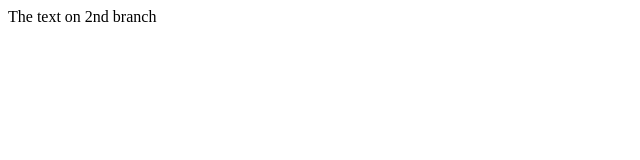
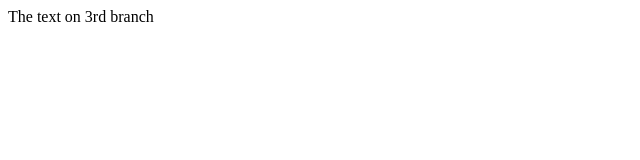
Before and after one commit to elena-lembersky/my-first-repo, a plain HTML site: page index.html in a window 1280 px wide. Shown: the full height of the page, 0-640 px from the left. Drawn offline with Linux system fonts and the light colour scheme.

Commit message:
My 3 commit

```diff
--- a/index.html
+++ b/index.html
@@ -5,6 +5,6 @@
     <title>Title</title>
 </head>
 <body>
-The text on 2nd branch
+The text on 3rd branch
 </body>
 </html>
```
